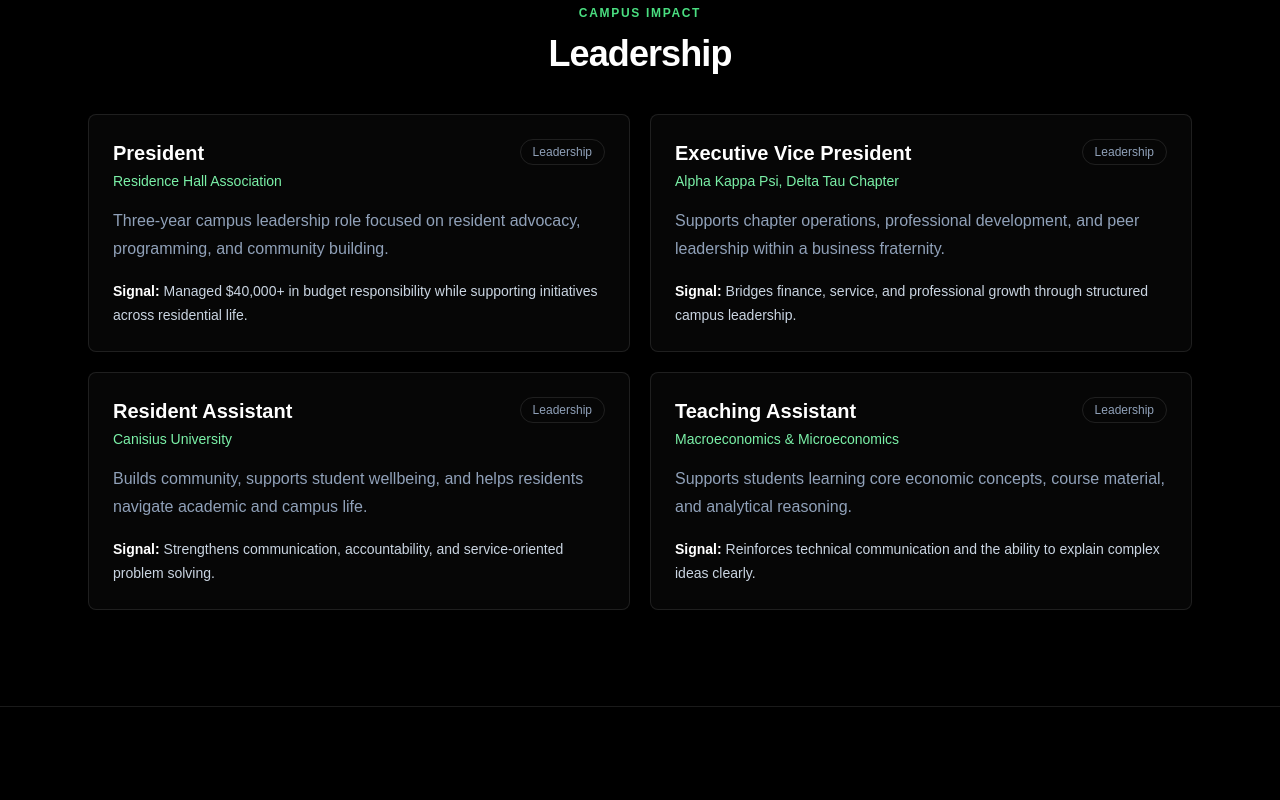
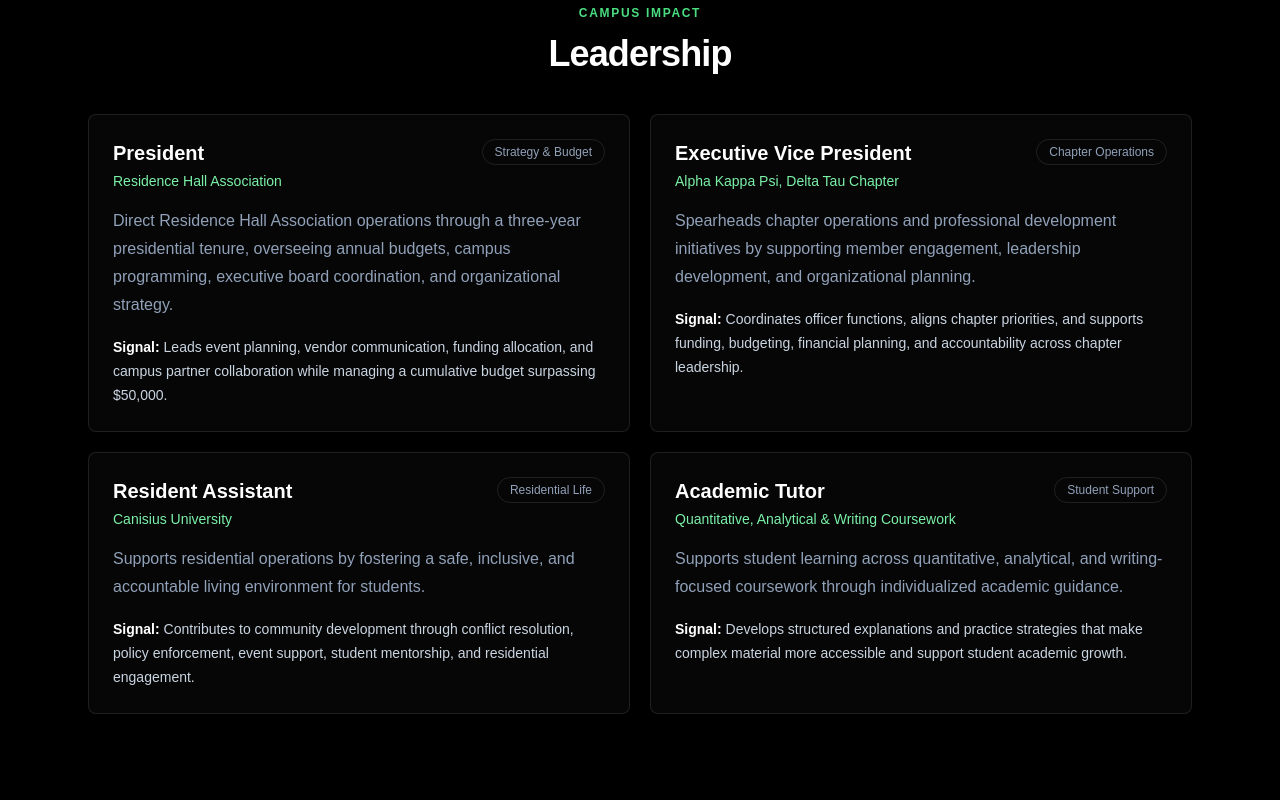
Before and after one commit to abujallow/portfolio, a Next.js app: page / in a window 1280 px wide. Shown: the part 2760-3560 px from the top of the page. Built offline with nearby package versions, Linux system fonts and the light colour scheme.

Commit message:
Strengthen leadership section

```diff
--- a/src/app/data.js
+++ b/src/app/data.js
@@ -75,26 +75,38 @@ export const leadershipRoles = [
   {
     title: "President",
     organization: "Residence Hall Association",
-    context: "Three-year campus leadership role focused on resident advocacy, programming, and community building.",
-    proof: "Managed $40,000+ in budget responsibility while supporting initiatives across residential life.",
+    tag: "Strategy & Budget",
+    context:
+      "Direct Residence Hall Association operations through a three-year presidential tenure, overseeing annual budgets, campus programming, executive board coordination, and organizational strategy.",
+    proof:
+      "Leads event planning, vendor communication, funding allocation, and campus partner collaboration while managing a cumulative budget surpassing $50,000.",
   },
   {
     title: "Executive Vice President",
     organization: "Alpha Kappa Psi, Delta Tau Chapter",
-    context: "Supports chapter operations, professional development, and peer leadership within a business fraternity.",
-    proof: "Bridges finance, service, and professional growth through structured campus leadership.",
+    tag: "Chapter Operations",
+    context:
+      "Spearheads chapter operations and professional development initiatives by supporting member engagement, leadership development, and organizational planning.",
+    proof:
+      "Coordinates officer functions, aligns chapter priorities, and supports funding, budgeting, financial planning, and accountability across chapter leadership.",
   },
   {
     title: "Resident Assistant",
     organization: "Canisius University",
-    context: "Builds community, supports student wellbeing, and helps residents navigate academic and campus life.",
-    proof: "Strengthens communication, accountability, and service-oriented problem solving.",
+    tag: "Residential Life",
+    context:
+      "Supports residential operations by fostering a safe, inclusive, and accountable living environment for students.",
+    proof:
+      "Contributes to community development through conflict resolution, policy enforcement, event support, student mentorship, and residential engagement.",
   },
   {
-    title: "Teaching Assistant",
-    organization: "Macroeconomics & Microeconomics",
-    context: "Supports students learning core economic concepts, course material, and analytical reasoning.",
-    proof: "Reinforces technical communication and the ability to explain complex ideas clearly.",
+    title: "Academic Tutor",
+    organization: "Quantitative, Analytical & Writing Coursework",
+    tag: "Student Support",
+    context:
+      "Supports student learning across quantitative, analytical, and writing-focused coursework through individualized academic guidance.",
+    proof:
+      "Develops structured explanations and practice strategies that make complex material more accessible and support student academic growth.",
   },
 ];
 
@@ -118,7 +130,7 @@ export const proofMetrics = [
   { label: "Residents Impacted", value: "20,000+", detail: "Operational frameworks for public service" },
   { label: "Efficiency Improvement", value: "75%", detail: "Measured process and workflow gains" },
   { label: "Technical Projects", value: "6+", detail: "Finance, risk, data, and backend systems" },
-  { label: "Budget Managed", value: "$40,000+", detail: "Campus leadership and program execution" },
+  { label: "Budget Managed", value: "$50,000+", detail: "Cumulative campus leadership budget responsibility" },
 ];
 
 export const proofHighlights = [
--- a/src/app/page.js
+++ b/src/app/page.js
@@ -237,7 +237,8 @@ export default function Home() {
               Beyond technical work, I am deeply engaged in campus life, where I have developed a
               strong foundation in servant leadership. I currently serve as President of the
               Residence Hall Association, Executive Vice President of Alpha Kappa Psi, Resident
-              Assistant, and Teaching Assistant for both Macroeconomics and Microeconomics.
+              Assistant, and Academic Tutor supporting quantitative, analytical, and writing-focused
+              coursework.
             </p>
           <p>
             Through these roles, I focus on empowering others, building strong communities, and
@@ -301,7 +302,7 @@ export default function Home() {
                   <p className="mt-1 text-sm font-medium text-green-300">{role.organization}</p>
                 </div>
                 <span className="rounded-full border border-white/10 px-3 py-1 text-xs text-slate-400">
-                  Leadership
+                  {role.tag}
                 </span>
               </div>
               <p className="mt-4 leading-7 text-slate-400">{role.context}</p>
```
